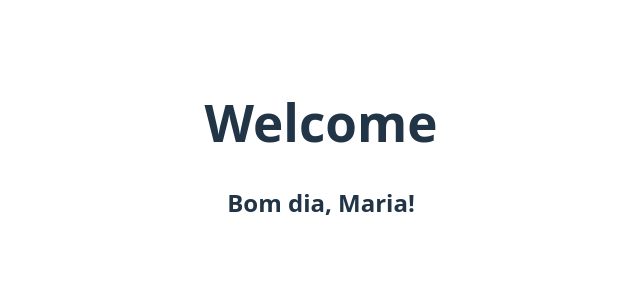
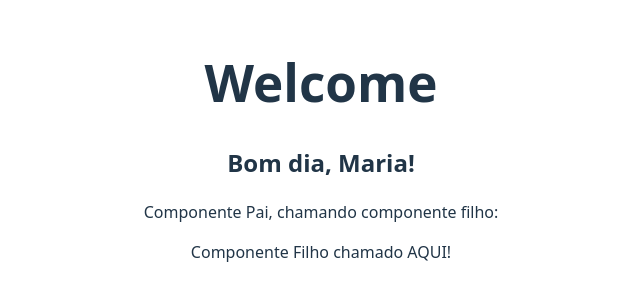
Before and after one commit to vitoriaferreirap/demo.react, a React (Vite) app in the folder 2_fundamentos/: page / in a window 1280 px wide. Shown: the part 250-550 px from the top of the page, without its empty margins (319-959 px from the left). Built offline with nearby package versions, Linux system fonts and the light colour scheme.

Commit message:
feat:componente dentro de componente

```diff
--- a/2_fundamentos/src/App.jsx
+++ b/2_fundamentos/src/App.jsx
@@ -1,5 +1,6 @@
 import './App.css';
 import BomDia from './assets/components/BomDia.jsx'; //importando outro componente
+import Pai from './assets/components/Pai.jsx';
 import Welcome from './assets/components/Welcome.jsx'; //importanto o componente
 
 function App() {
@@ -11,6 +12,8 @@ function App() {
 
             <BomDia />
 
+            <Pai />
+
         </>
     );
 }
--- /dev/null
+++ b/2_fundamentos/src/assets/components/Filho.jsx
@@ -0,0 +1,9 @@
+function Filho() {
+    return (
+        <div>
+            <p>Componente Filho chamado AQUI!</p>
+        </div>
+    );
+}
+
+export default Filho;
--- /dev/null
+++ b/2_fundamentos/src/assets/components/Pai.jsx
@@ -0,0 +1,12 @@
+import Filho from "./Filho";
+
+function Pai() {
+    return (
+        <div>
+            <p>Componente Pai, chamando componente filho: </p>
+            <Filho />
+        </div>
+    );
+}
+
+export default Pai;
```
